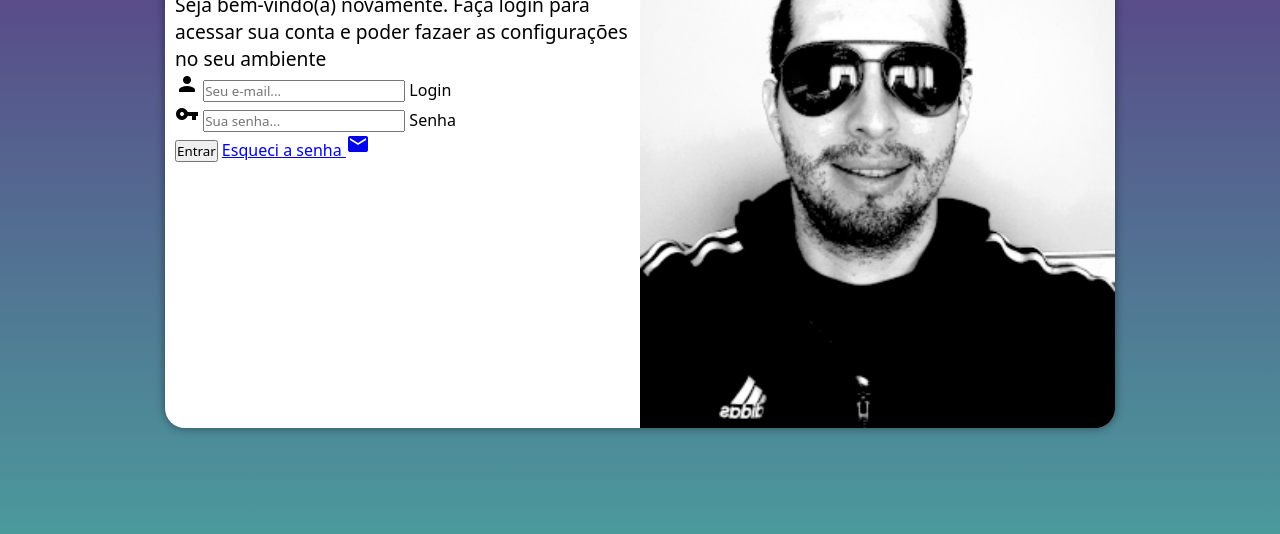
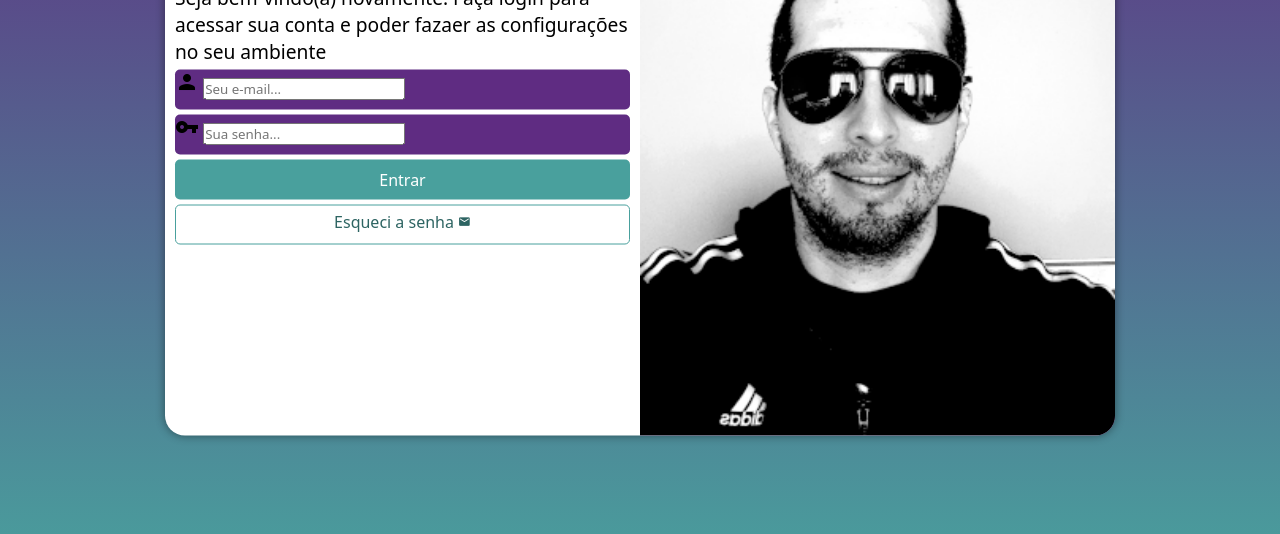
Before and after one commit to rsouzadev/projeto-login, a plain HTML site: page index.html in a window 1280 px wide. Shown: the part 222-756 px from the top of the page. Drawn offline with Linux system fonts and the light colour scheme.

Commit message:
formatação do formulário

```diff
--- a/estilos/style.css
+++ b/estilos/style.css
@@ -32,7 +32,7 @@ section#login{
     overflow: hidden;
     background-color: white;
     width: 250px;
-    height: 500px;
+    height: 515px;
     border-radius: 20px;
     box-shadow:  0px 0px 10px rgba(0, 0, 0, 0.450);
     transition: width 0.3s, height 0.3s;
@@ -62,3 +62,55 @@ div#formulario > h1{
 div#formulario > p{
     font-size: 0.8em;
 }
+
+form > div.campo{
+    background-color: #5f2c82;
+    display: block;
+    width: 100%;
+    height: 40px;
+    border-radius: 5px;
+    margin: 5px 0px;
+}
+
+div.campo >label{
+    display: none;
+}
+
+form > input[type=submit]{
+    display: block;
+    font-size: 1em;
+    width: 100%;
+    height: 40px;
+    background-color: #49a09d;
+    color: white;
+    border: none;
+    border-radius: 5px;
+    cursor: pointer;
+}
+
+form > input[type=submit]:hover{
+    background-color: #2d6462;
+}
+
+form > a.botao{
+    display: block;
+    text-align: center;
+    font-size: 1em;
+    width: 100%;
+    height: 40px;
+    padding-top: 5px;
+    margin-top: 5px;
+    background-color: white;
+    color: #2d6462;
+    border: 1px solid #49a09d;
+    border-radius: 5px;
+    text-decoration: none;
+}
+
+form > a.botao:hover{
+    background-color: #6cd3cf;
+}
+
+form > a.botao > i{
+    font-size: 0.8em;
+}
--- a/index.html
+++ b/index.html
@@ -30,7 +30,7 @@
                         <label for="isenha">Senha</label>
                     </div>
                     <input type="submit" value="Entrar">
-                    <a href="esqueci.html">Esqueci a senha <i class="material-icons">mail</i>
+                    <a href="esqueci.html" class="botao">Esqueci a senha <i class="material-icons">mail</i>
 
                     </a>
                 </form>
```
